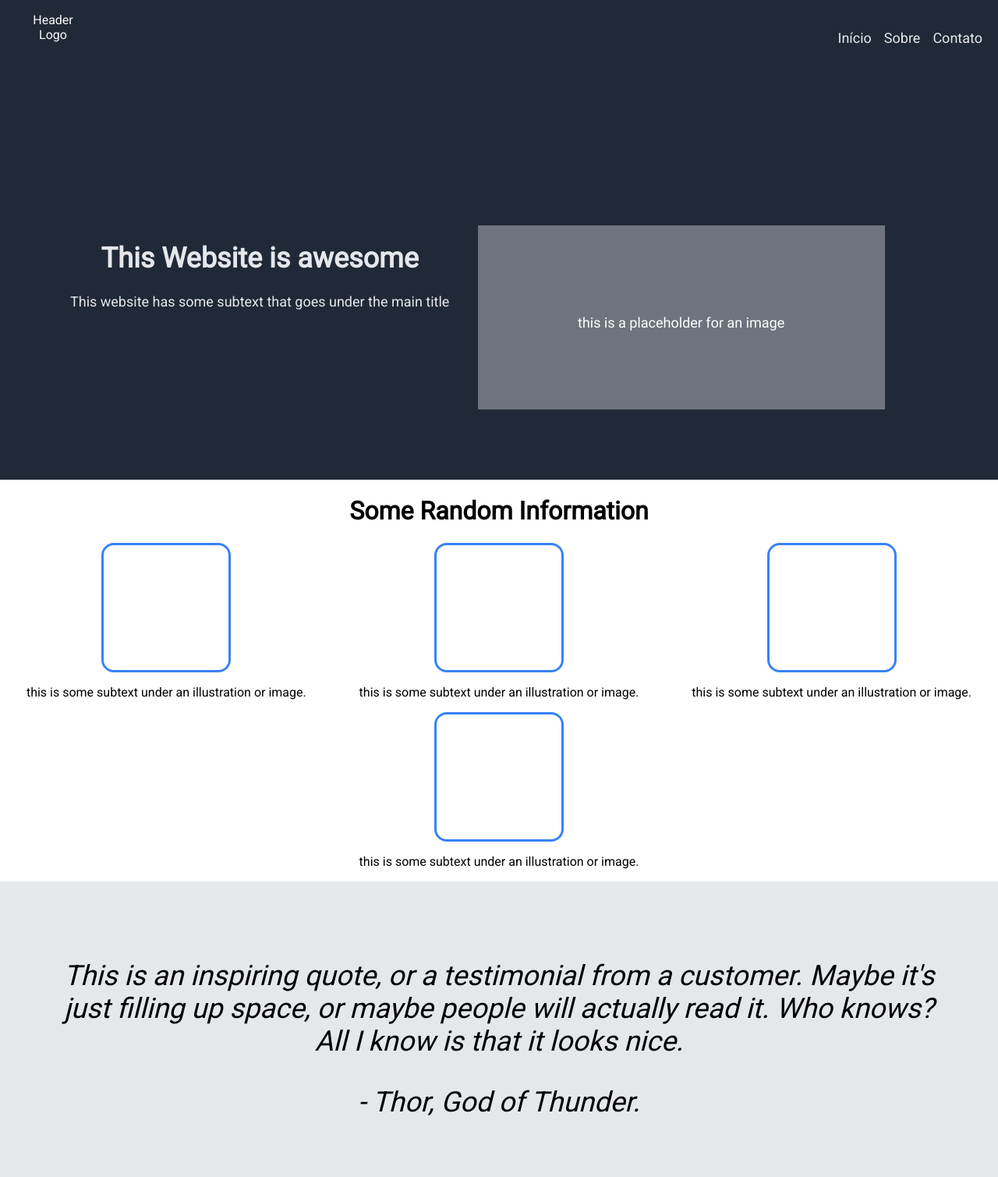
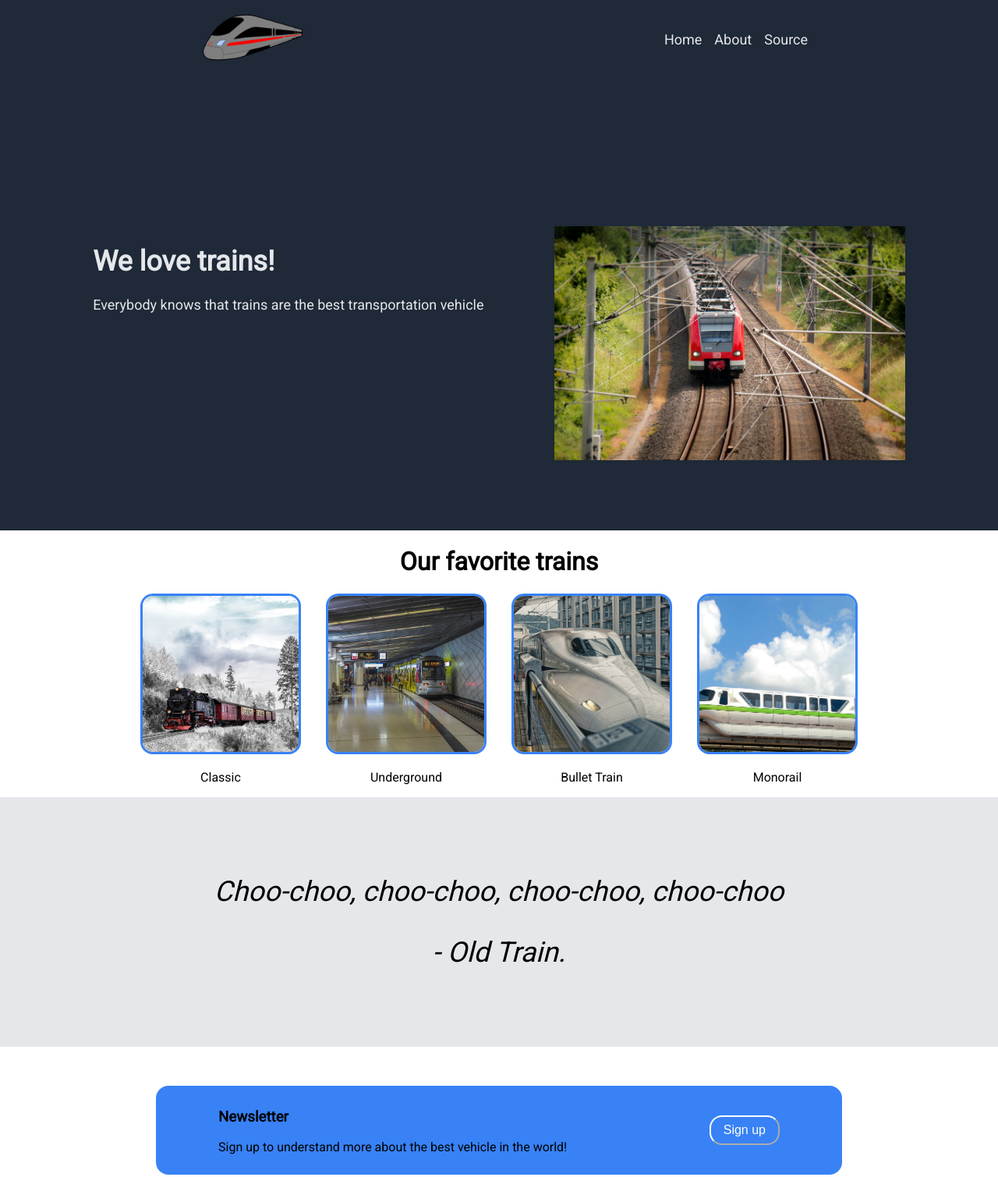
Before and after one commit to Murilo-fab/portfolio-landing-page, a plain HTML site: page index.html in a window 1280 px wide. Shown: the top 1509 px of the page at 78% size. Drawn offline with Linux system fonts and the light colour scheme.

Commit message:
Updated to train site

```diff
--- a/index.html
+++ b/index.html
@@ -11,49 +11,51 @@
 <body>
     <div class="container">
         <div class="navbar">
-            <div class="navbar-logo">Header Logo</div>
+            <div class="navbar-logo">
+                <img src="img/logo.png">
+            </div>
             <div class="navbar-links">
-                <a href="#">Início</a>
-                <a href="#">Sobre</a>
-                <a href="#">Contato</a>
+                <a href="#">Home</a>
+                <a href="#">About</a>
+                <a href="#">Source</a>
             </div>
         </div>
         <div class="hero">
             <div class="hero-text">
-                <h1>This Website is awesome</h1>
-                <p>This website has some subtext that goes under the main title</p>
+                <h1>We love trains!</h1>
+                <p>Everybody knows that trains are the best transportation vehicle</p>
             </div>
-            <img src="img/placeholder.png">
+            <img src="img/main-train.jpg">
         </div>
         <div class="content">
-            <h1>Some Random Information</h1>
+            <h1>Our favorite trains</h1>
             <div class="info">
                 <div class="placeholder">
-                    <div class="image"></div>
-                    <p>this is some subtext under an illustration or image.</p>
+                    <img src="img/classic.jpg">
+                    <p>Classic</p>
                 </div>
                 <div class="placeholder">
-                    <div class="image"></div>
-                    <p>this is some subtext under an illustration or image.</p>
+                    <img src="img/underground.jpg">
+                    <p>Underground</p>
                 </div>
                 <div class="placeholder">
-                    <div class="image"></div>
-                    <p>this is some subtext under an illustration or image.</p>
+                    <img src="img/bullet-train.jpg">
+                    <p>Bullet Train</p>
                 </div>
                 <div class="placeholder">
-                    <div class="image"></div>
-                    <p>this is some subtext under an illustration or image.</p>
+                    <img src="img/monorail.jpg">
+                    <p>Monorail</p>
                 </div>
             </div>
         </div>
         <div class="quote">
-            <p>This is an inspiring quote, or a testimonial from a customer. Maybe it's just filling up space, or maybe people will actually read it. Who knows? All I know is that it looks nice.</p>
-            <p>- Thor, God of Thunder.</p>
+            <p>Choo-choo, choo-choo, choo-choo, choo-choo</p>
+            <p>- Old Train.</p>
         </div>
         <div class="cta">
             <div class="cta-text">
-                <h3>Call to action! It's Time!</h3>
-                <p>Sign up for our product by clicking that button right over there!</p>
+                <h3>Newsletter</h3>
+                <p>Sign up to understand more about the best vehicle in the world!</p>
             </div>
             <div class="cta-button">
                 <button>Sign up</button>
--- a/styles.css
+++ b/styles.css
@@ -17,12 +17,12 @@ body {
     background-color: #1F2937;
     padding: 0px 20px 100px 20px;
     align-items: center;
-    justify-content: space-between;
+    justify-content: space-around;
 }
 
-.navbar-logo{
+.navbar img{
     padding: 16px;
-    width: 64px;
+    width: auto;
     height: 64px;
 }
 
@@ -43,25 +43,44 @@ body {
     background-color: #1F2937;
     padding: 90px;
     gap: 32px;
+    justify-content: space-around;
 }
 
 .hero-text {
     font-size: 18px;
+    text-align: left;
 }
 
-.content,
-.placeholder {
+.hero img {
+    height: auto;
+    width: auto;
+    max-height: 300px;
+}
+
+.content {
     display: flex;
     flex-direction: column;
     align-items: center;
 }
 
+.content img {
+    width: 200px;
+    height: 200px;
+    border: solid;
+    border-radius: 16px;
+    border-color: #3882F6;
+    object-fit: cover;
+
+}
+
 .info {
     display: flex;
     flex-direction: row;
-    justify-content: space-around;
+    justify-content: space-evenly;
     text-align: center;
     flex-wrap: wrap;
+    gap: 32px;
+
 }
 
 .quote {
@@ -98,15 +117,6 @@ button {
 
 }
 
-.image {
-    width: 160px;
-    height: 160px;
-    border: solid;
-    border-radius: 16px;
-    border-color: #3882F6;
-
-}
-
 footer {
     padding: 18px;
     background-color: #1F2937;
```
Also changed, not shown: img/bullet-train.jpg (added), img/classic.jpg (added), img/content.png (deleted), img/logo.png (added), img/main-train.jpg (added), img/monorail.jpg (added), img/placeholder.png (deleted), img/underground.jpg (added).
